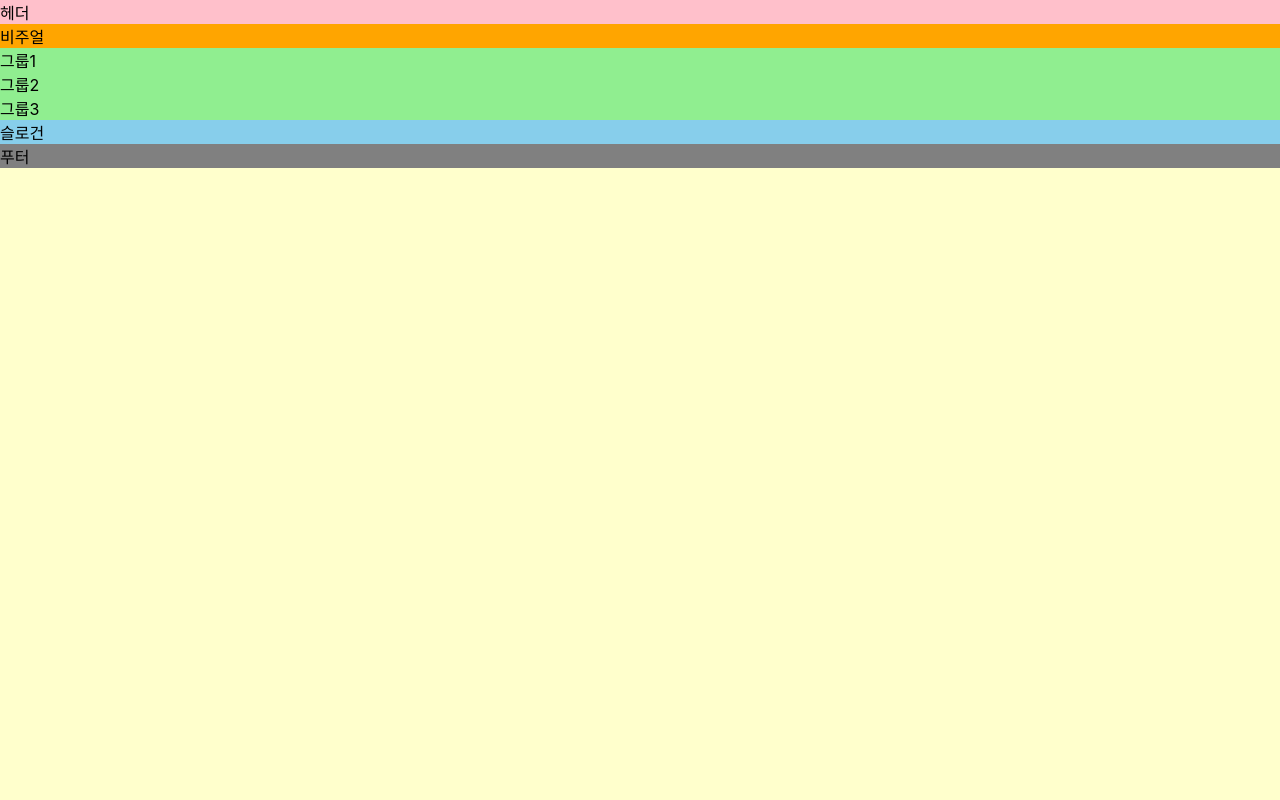
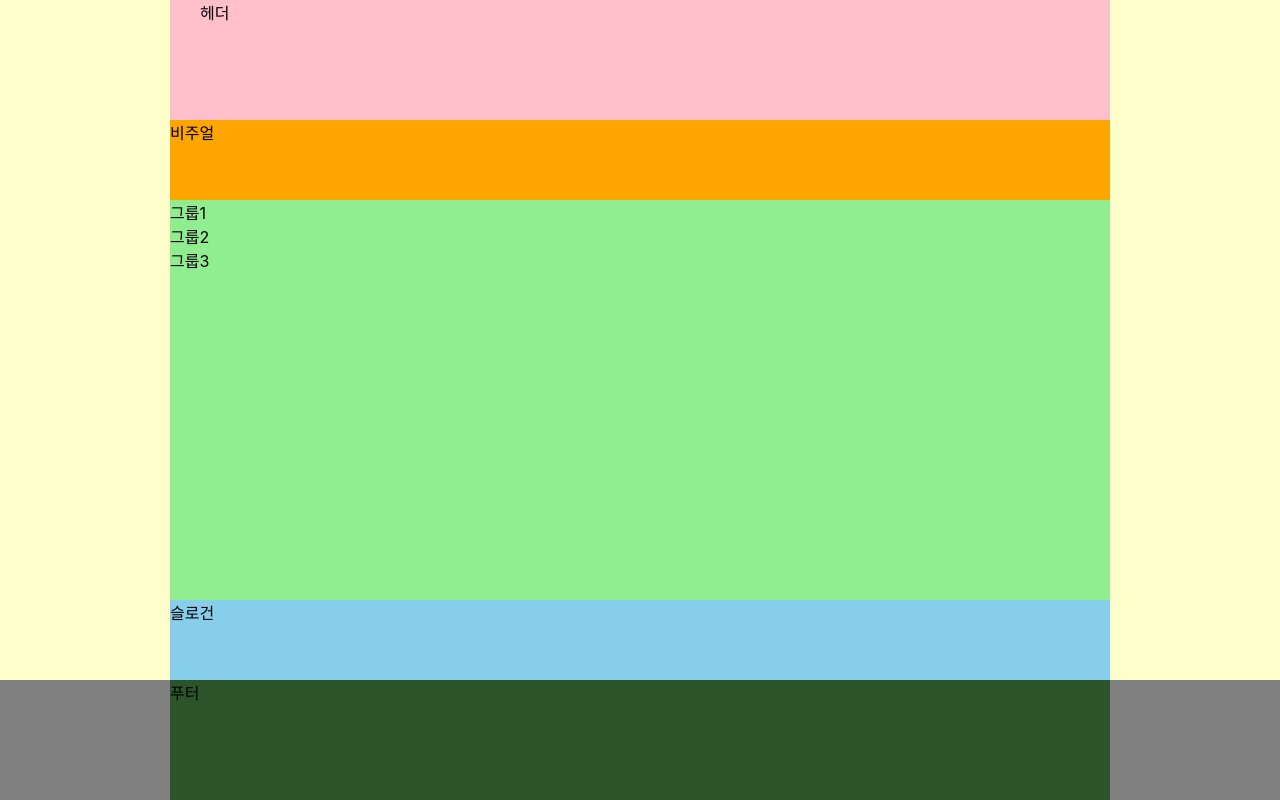
Before and after one commit to MIINII/HTML5, a website: page index.html in a window 1280 px wide. Drawn offline with Linux system fonts and the light colour scheme; a web font is replaced by a local one.

Commit message:
기타 스타일 + 레이아웃 설정

```diff
--- a/styles/style.css
+++ b/styles/style.css
@@ -9,21 +9,49 @@ body {
     'Segoe UI', 'Apple SD Gothic Neo', 'Noto Sans KR', 'Malgun Gothic', 'Apple Color Emoji', 'Segoe UI Emoji',
     'Segoe UI Symbol', sans-serif;
   /* margin: 0; */
-  font-family: 100;
 }
 
+/* layout */
+.header,
+.visual,
+.main,
+.slogan,
+.footer-inner {
+  width: 940px;
+  box-sizing: border-box;
+  margin: auto;
+}
+
+/* header */
 .header {
   background: pink;
+  height: 15vh;
+  padding: 0 30px;
 }
+
+/* visaul */
 .visual {
   background: orange;
+  height: 10vh;
 }
+
+/* main */
 .main {
   background: lightgreen;
+  height: 50vh;
 }
+
+/* slogan */
 .slogan {
   background: skyblue;
+  height: 10vh;
 }
+
+/* footer */
 .footer {
   background: gray;
 }
+.footer-inner {
+  height: 15vh;
+  background-color: rgb(43,84,43);
+}
```
